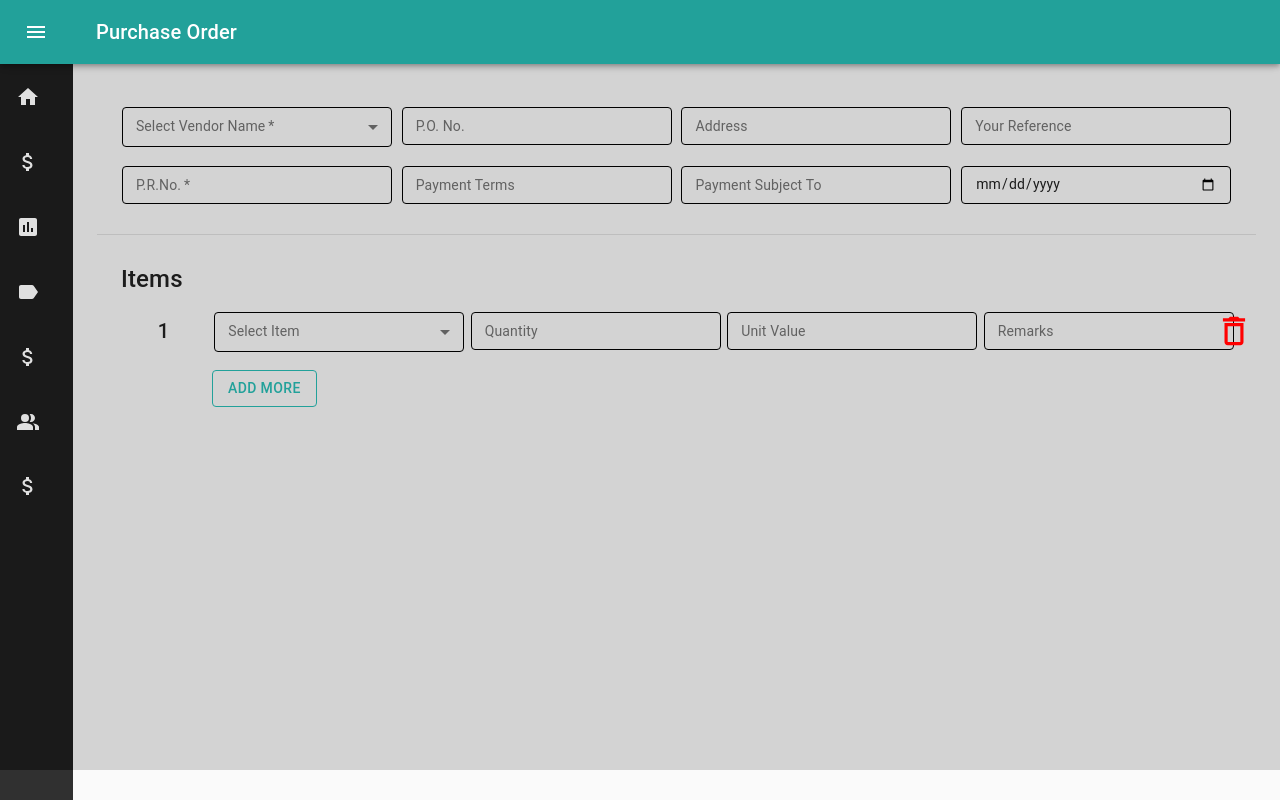
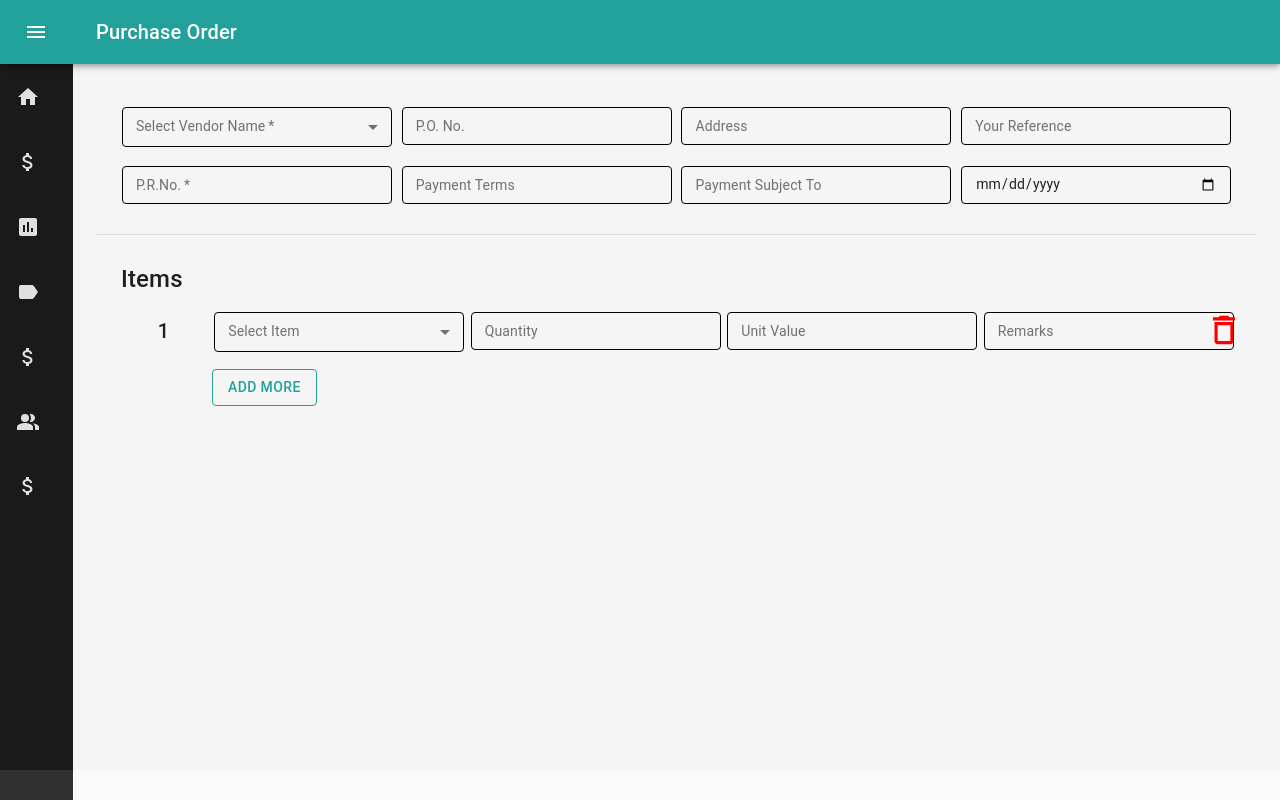
Before and after one commit to wabbi-khan/xcl-hitech, a React (Create React App) app: page /purchase/purchase_order in a window 1280 px wide. Built offline with nearby package versions, Linux system fonts and the light colour scheme.

Commit message:
getting started with redux

```diff
--- a/package.json
+++ b/package.json
@@ -6,10 +6,14 @@
     "@testing-library/jest-dom": "^5.11.10",
     "@testing-library/react": "^11.2.6",
     "@testing-library/user-event": "^12.8.3",
+    "crypto-random-string": "^4.0.0",
     "react": "^17.0.2",
     "react-dom": "^17.0.2",
+    "react-redux": "^7.2.3",
     "react-router": "^5.2.0",
     "react-scripts": "4.0.3",
+    "redux": "^4.0.5",
+    "redux-thunk": "^2.3.0",
     "web-vitals": "^1.1.1"
   },
   "scripts": {
--- a/src/dashboard/SideNav/Sidenav.jsx
+++ b/src/dashboard/SideNav/Sidenav.jsx
@@ -536,7 +536,7 @@ const useStyles = makeStyles((theme) => ({
     content: {
         flexGrow: 1,
         padding: theme.spacing(3),
-        backgroundColor: 'lightgrey',
+        backgroundColor: 'whitesmoke',
         minHeight: 770,
     },
 }));
--- a/src/dashboard/purchase/purchase order/PurchaseOrder.jsx
+++ b/src/dashboard/purchase/purchase order/PurchaseOrder.jsx
@@ -8,6 +8,9 @@ import Grid from '@material-ui/core/Grid';
 import MenuItem from '@material-ui/core/MenuItem';
 import Select from '@material-ui/core/Select';
 import DeleteOutlineIcon from '@material-ui/icons/DeleteOutline';
+// import id from 'crypto-random-string'
+import cryptoRandomString from 'crypto-random-string';
+
 
 const useStyles = makeStyles((theme) => ({
     root: {
@@ -138,14 +141,14 @@ const useStyles = makeStyles((theme) => ({
     },
     delete: {
         color: 'red',
+        fontSize: 38,
         [theme.breakpoints.up('md')]: {
-            fontSize: 38,
-            marginLeft: 60,
-            marginTop: -6,
+            marginLeft: 50,
+            marginTop: -7,
 
         },
         [theme.breakpoints.down('sm')]: {
-
+            marginTop: -10,
         },
     },
 
@@ -170,10 +173,11 @@ const CssTextField = withStyles({
 
 export const PurchaseOrder = () => {
     const classes = useStyles();
-    const [ItemCounter, setItemCounter] = useState(['1.'])
+    const [ItemCounter, setItemCounter] = useState([{id: 'text'}])
 
     const addMoreFunc = () => {
-        const addNew = [...ItemCounter, ['txt']]
+        const randomString = cryptoRandomString({ length: 10 });
+        const addNew = [...ItemCounter, { id: randomString}]
         setItemCounter(addNew)
         // console.log('working');
         // setItemCounter(['1.', '2.'])
@@ -181,8 +185,8 @@ export const PurchaseOrder = () => {
 
     const deleteItem = (index) => {
         // const deleteRow = ItemCounter.splice(index, 1)
-        setItemCounter(ItemCounter.splice(index, 1))
-        // console.log(props);
+        setItemCounter(ItemCounter.filter(item => item.id !== index))
+        // console.log(index);
     }
 
     return (
@@ -371,7 +375,7 @@ export const PurchaseOrder = () => {
                                     <Grid item lg={2} md={3} sm={12} xs={12}>
                                     </Grid>
                                     <Grid item lg={1} md={3} sm={12} xs={12}>
-                                        <Button onClick={() => deleteItem(i)}>
+                                        <Button onClick={() => deleteItem(value.id)}>
                                         <DeleteOutlineIcon className={classes.delete}/>
                                         </Button>
                                     </Grid>
--- a/src/index.js
+++ b/src/index.js
@@ -4,10 +4,16 @@ import './index.css';
 import App from './App';
 import reportWebVitals from './reportWebVitals';
 import bootstrap from 'bootstrap/dist/css/bootstrap.min.css';
+import { Provider } from 'react-redux';
+import store from './store.js';
+
+
 
 ReactDOM.render(
   <React.StrictMode>
-    <App />
+    <Provider store={store}>
+      <App />
+    </Provider>
   </React.StrictMode>,
   document.getElementById('root')
 );
--- /dev/null
+++ b/src/store.js
@@ -0,0 +1,20 @@
+import { applyMiddleware, combineReducers, compose, createStore } from 'redux';
+import thunk from 'redux-thunk';
+
+
+const initialState = {}
+
+const reducer = combineReducers([
+
+])
+
+const composeEnhancers = window.__REDUX_DEVTOOLS_EXTENSION_COMPOSE__ || compose;
+
+
+const store = createStore(
+    reducer,
+    initialState,
+    composeEnhancers(applyMiddleware(thunk))
+)
+
+export default store
```
Also changed, not shown: 1 other file (tests, documents, lock files or other folders).
